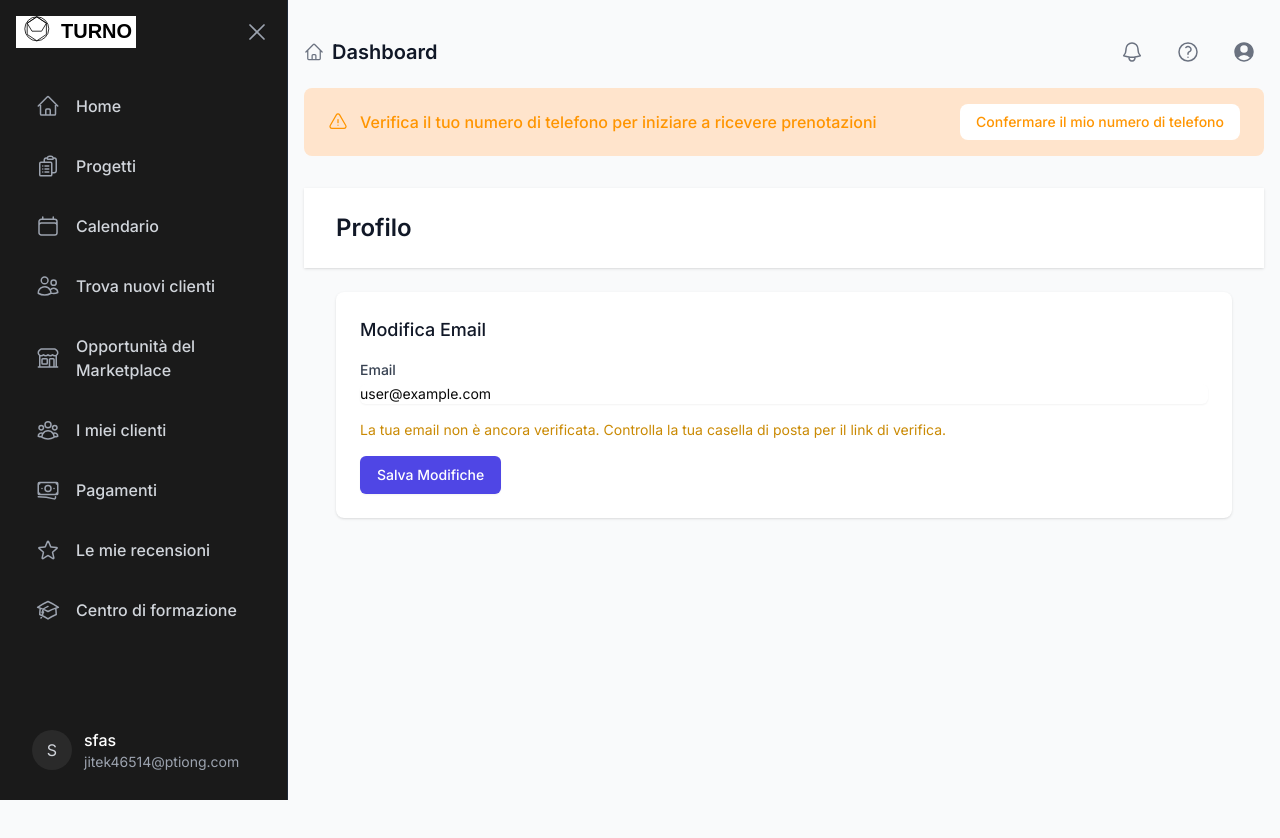
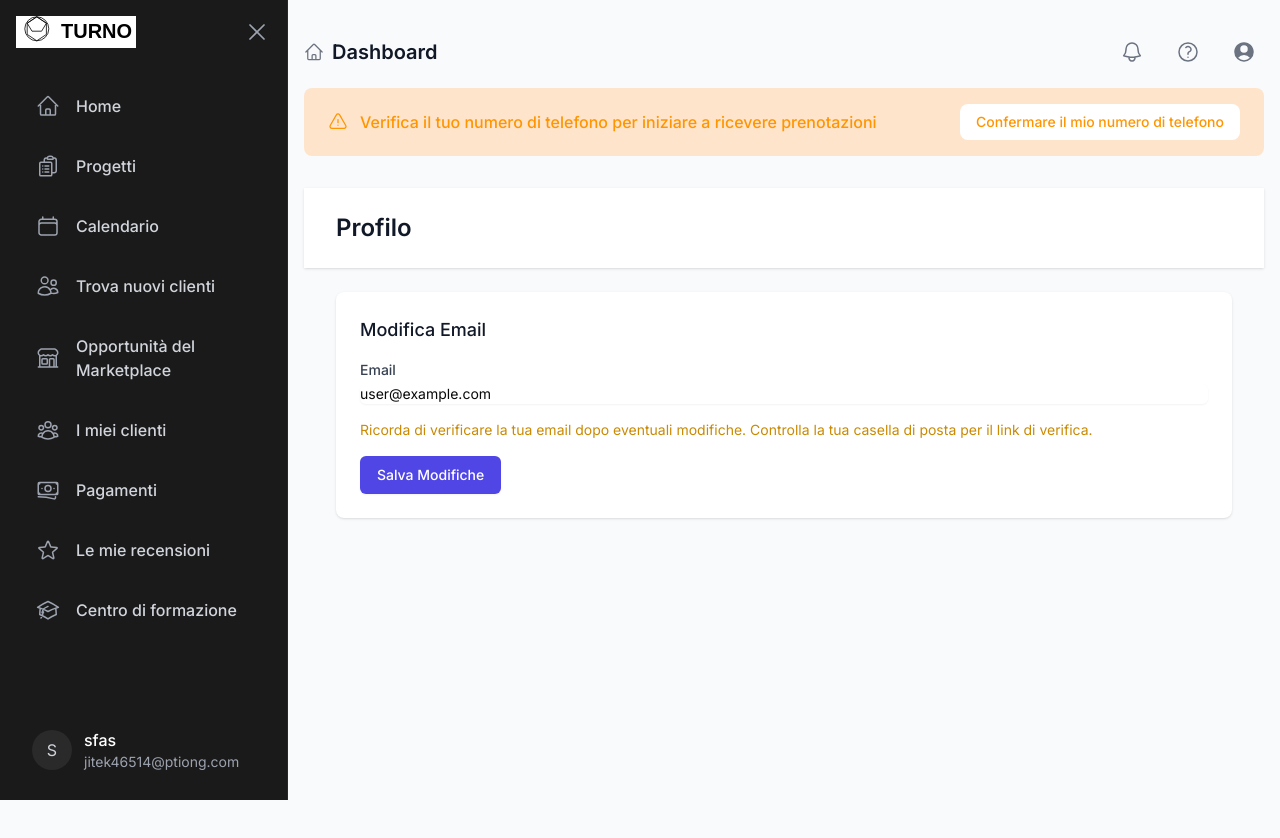
Before and after one commit to QuiHost/quihost, a Next.js app: page /dashboard/cleaner/settings/profile in a window 1280 px wide. Shown: the top 838 px of the page. Built offline with nearby package versions, Linux system fonts and the light colour scheme; no server answers; sample sign-in values are in the browser's storage.

Commit message:
Fix: Rimosso accesso a emailVerified nella pagina profilo

```diff
--- a/app/dashboard/cleaner/settings/profile/page.tsx
+++ b/app/dashboard/cleaner/settings/profile/page.tsx
@@ -35,7 +35,7 @@ export default function ProfilePage() {
           ...session,
           user: {
             ...session?.user,
-            emailVerified: false,
+            email,
           },
         })
       } else {
@@ -46,7 +46,6 @@ export default function ProfilePage() {
           user: {
             ...session?.user,
             email,
-            emailVerified: true,
           },
         })
       }
@@ -87,11 +86,9 @@ export default function ProfilePage() {
               />
             </div>
 
-            {!session?.user?.emailVerified && (
-              <div className="text-yellow-600 text-sm">
-                La tua email non è ancora verificata. Controlla la tua casella di posta per il link di verifica.
-              </div>
-            )}
+            <div className="text-yellow-600 text-sm">
+              Ricorda di verificare la tua email dopo eventuali modifiche. Controlla la tua casella di posta per il link di verifica.
+            </div>
 
             <button
               type="submit"
```
